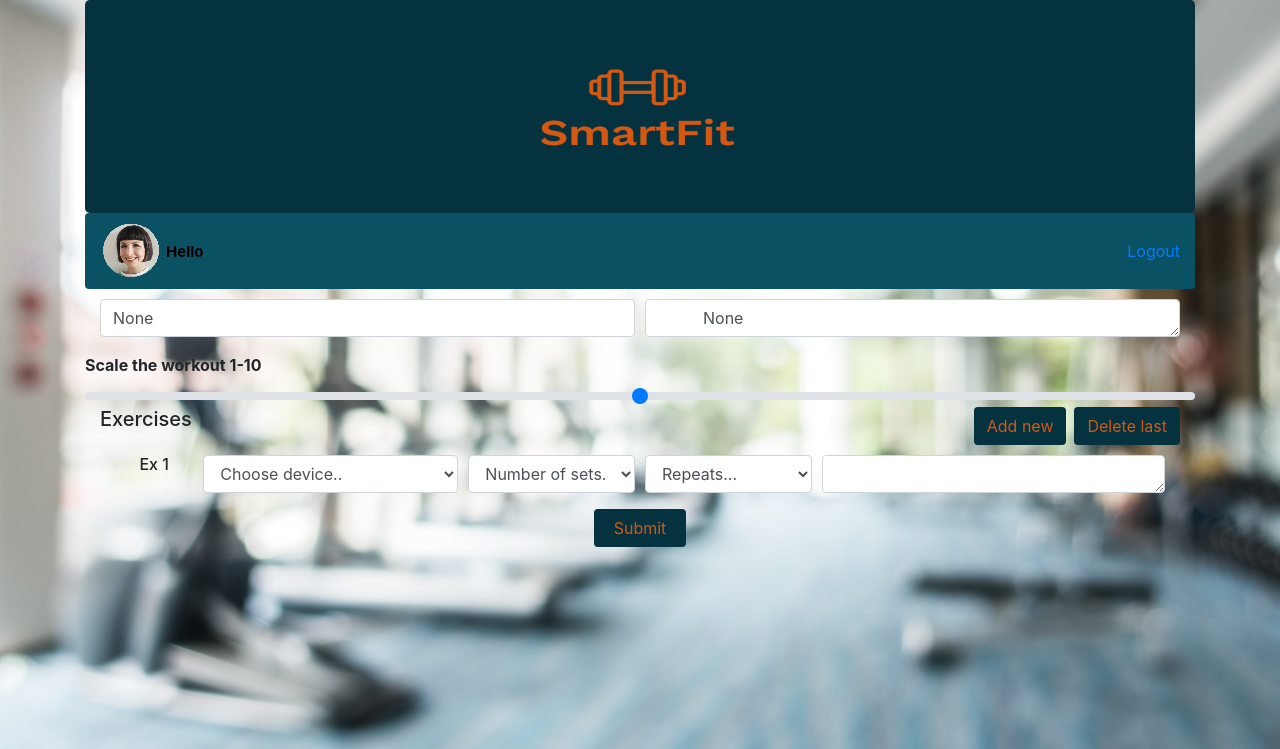
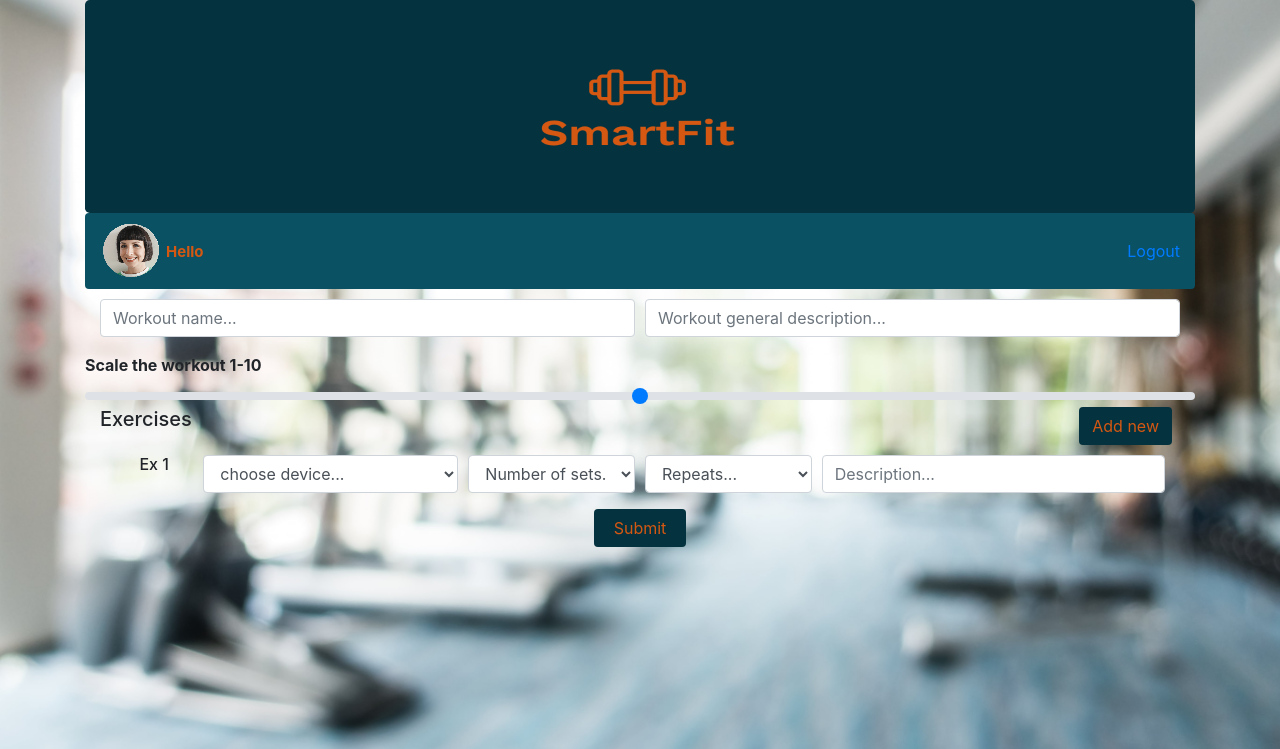
Before and after one commit to itamar27/Web-introduction, a Django app: page /workouts/new in a window 1280 px wide. Shown: the top 749 px of the page. Run offline with Django 3.2, Linux system fonts and the light colour scheme; a user stored in the database is signed in; some libraries are stand-ins or nearby versions.

Commit message:
fourth commit

```diff
--- a/exercises/final project/smart_fit-proj/smart_fit/urls.py
+++ b/exercises/final project/smart_fit-proj/smart_fit/urls.py
@@ -28,6 +28,7 @@
     path('workouts/new', views.workouts_create, name='worksouts.new'),
     path('workouts/<int:workout_id>', views.workouts_read, name='workouts.read'),
     path('workouts/update/<int:workout_id>', views.workouts_update, name='workouts.update'),
+    path('workouts/delete/<int:workout_id>', views.workouts_delete, name="workouts.delete"),
 
     path('workouts/exercises', views.workouts_excercises, name='worksouts.excercises.index'),
 
--- a/exercises/final project/smart_fit-proj/src/static/SmartFit/css/style.css
+++ b/exercises/final project/smart_fit-proj/src/static/SmartFit/css/style.css
@@ -73,7 +73,9 @@
     margin-left:10px ;
 }
 
-
+.navbar b{
+    color: #D45812;
+}
 /*-------------------Icon----------------------------------*/
 #iconTrainer{
     background: url("../images/iconTrainer.png") no-repeat ;
@@ -110,6 +115,11 @@
       padding-top: 15px;
   }
 
+ form input {
+        color: #D45812 !important;
+        font-size: 15px;
+        background-color: transparent;
+    }
 
 /*--------------------form---------------------------------*/
 
--- a/exercises/final project/smart_fit-proj/src/static/SmartFit/js/main.js
+++ b/exercises/final project/smart_fit-proj/src/static/SmartFit/js/main.js
@@ -1,5 +1,3 @@
-//-----------------Globals--------------------------//
-var NumOfWorkouts = 7
 //----------------- Index Functions----------------//
 $('#newworkout').click(function () {
   window.location = '/workouts/new';
@@ -13,22 +11,40 @@
 
 //---------------------------Workout form Trainer---------------//
 
-var numOfClicks = 0;
-var original = document.getElementById("duplicator");
+var numOfClicks = 1;
+var original = document.getElementById("duplicator1");
 if (original != null)
   var clones = [original];
 
+$(".addNewEx").click(function () {
+  if (numOfClicks <= 2) {
 
-$(".addNewEx").click(function () {
-  if (numOfClicks < 2) {
     var clone = original.cloneNode(true);
     clone.childNodes[9].childNodes[1].value = "";
-    clone.childNodes[3].childNodes[1].name = "ex_"+(numOfClicks + 2)+"_name";
-    clone.childNodes[5].childNodes[1].name = "ex_"+(numOfClicks + 2)+"_sets";
-    clone.childNodes[7].childNodes[1].name = "ex_"+(numOfClicks + 2)+"_reps";
-    clone.childNodes[9].childNodes[1].name = "ex_"+(numOfClicks + 2)+"_desc";
-    clone.id = "duplicator" + ++numOfClicks;
-    var txt = '<h6>Ex' + (numOfClicks + 1) + '</h6>';
+    clone.childNodes[3].childNodes[1].name = "ex_" + (numOfClicks + 1) + "_name";
+    clone.childNodes[5].childNodes[1].name = "ex_" + (numOfClicks + 1) + "_sets";
+    clone.childNodes[7].childNodes[1].name = "ex_" + (numOfClicks + 1) + "_reps";
+    clone.childNodes[9].childNodes[1].name = "ex_" + (numOfClicks + 1) + "_desc";
+    clone.id = "duplicator" + ((numOfClicks++)+1);
+    var txt = '<h6>Ex' + (numOfClicks ) +  '</h6>';
+    clone.childNodes[1].innerHTML = txt;
+    clones.push(clone);
+    original.parentNode.appendChild(clone);
+  }
+})
+
+$(".createmore").click(function () {
+  if( $("#duplicator2") != null)
+      numOfClicks++;
+  if (numOfClicks <= 2) {
+    var clone = original.cloneNode(true);
+    clone.childNodes[9].childNodes[1].value = "";
+    clone.childNodes[3].childNodes[1].name = "ex_" + (numOfClicks + 1) + "_name";
+    clone.childNodes[5].childNodes[1].name = "ex_" + (numOfClicks + 1) + "_sets";
+    clone.childNodes[7].childNodes[1].name = "ex_" + (numOfClicks + 1) + "_reps";
+    clone.childNodes[9].childNodes[1].name = "ex_" + (numOfClicks + 1) + "_desc";
+    clone.id = "duplicator" + ((numOfClicks++)+1);
+    var txt = '<h6>Ex' + (numOfClicks ) +  '</h6>';
     clone.childNodes[1].innerHTML = txt;
     clones.push(clone);
     original.parentNode.appendChild(clone);
@@ -36,23 +52,13 @@
 })
 
 
-
-$(".removeEx").click(function () {
-  if (numOfClicks != 0) {
-    original.parentNode.removeChild(clones[numOfClicks])
-    clones.pop();
-    numOfClicks--;
-  }
-})
-
-
 //------------------------------AJAX------------------------------//
 const $exList = $(".exercises-list");
-if ($exList.length > 0) {
-  $.getJSON("/workouts/exercises", function(data) {
-    $.each(data, function(key, item) {
+if ($exList.find('option').length == 1) {
+  $.getJSON("/workouts/exercises", function (data) {
+    $.each(data, function (key, item) {
       $exList.append(
-        $(`<option value=${item.name}>${item.name}</option>`)
+        $(`<option value="${item.name}">${item.name}</option>`)
       )
     });
   });
--- a/exercises/final project/smart_fit-proj/src/templates/auth/login.html
+++ b/exercises/final project/smart_fit-proj/src/templates/auth/login.html
@@ -26,7 +26,8 @@
             <div id="login-row" class="row justify-content-center align-items-center">
                 <div id="login-column" class="col-md-6">
                     <div id="login-box" class="col-md-12">
-                        <form id="login-form" class="form" action="/login" method="POST">
+                        <form id="login-form" class="form" action="" method="POST">
+                            {% csrf_token %}
                             <h3 class="text-center">Welcome to SmartFit</h3>
                             <div class="form-group">
                                 <label for="username">Username</label><br>
@@ -34,7 +35,7 @@
                             </div>
                             <div class="form-group">
                                 <label for="password">Password</label><br>
-                                <input type="text" name="password" id="password" class="form-control">
+                                <input type="password" name="password" id="password" class="form-control" >
                             </div>
                             <div class="form-group">
                                 <label for="remember-me"><span>Remember me</span> <span><input id="remember-me" name="remember-me" type="checkbox"></span></label><br>
--- a/exercises/final project/smart_fit-proj/src/templates/layout.html
+++ b/exercises/final project/smart_fit-proj/src/templates/layout.html
@@ -27,13 +27,18 @@
             </div>
 
             <nav class="navbar navbar-expand-sm navbar-expand-m  rounded">
-                <a class="navbar-brand col-md-3" href="#" id="iconTrainer">
-                    <b>Hello </b>{% if user.is_authenticated %}<span> {{ user.first_name }} {% endif %}</span>
+                {% if user.is_authenticated %}
+                <a class="navbar-brand col-md-3" href="#" {% if user.is_staff %} id="iconTrainer" {%else%} id="iconTrainee"{% endif %} >
+                    <b>Hello {{ user.first_name }} </b>
                 </a>
-                {% if user.is_authenticated %}
                 <a href="/logout" class="col-md-9 text-right ">Logout</a>
+                {% else %}
+                <b class="navbar-brand col-md-3">Welcome to SmartFit </b>
+                <div class="col-md-9 text-right ">
+                    <a href="/login">Sign in&nbsp;|</a>
+                    <a href="/register">Join us!</a>
+                </div>
                 {% endif %}
-                <div class="collapse navbar-collapse" id="collapsibleNavbar"></div>
             </nav>
 
             {% block content %}{% endblock %}
--- a/exercises/final project/smart_fit-proj/src/templates/workouts/_exercise.html
+++ b/exercises/final project/smart_fit-proj/src/templates/workouts/_exercise.html
@@ -1,12 +1,13 @@
-<div class="form-row" {% if index == 1 %}id="duplicator"{% endif %}>
+<div class="form-row" id="duplicator{{index}}"  >
   <h6 class="col-md-1 block-center text-center">Ex {{ index }}</h6>
 
   <div class="col-md-3">
     <select name="{{ name.html_name }}" class="form-control exercises-list">
-        <option selected>Choose device..</option>
+      <option>choose device...</option>
       {% if exercises is not None %}
         {% for exercise in exercises %}
-            <option {% if name.value == exercise.name %}selected{% endif %} value="{{ exercise.name }}">{{ exercise.name }}</option>
+          <option {% if name.value == exercise.name %} selected {% endif %} value="{{ exercise.name }}">{{ exercise.name }}
+          </option>
         {% endfor %}
       {% endif %}
     </select>
@@ -25,16 +26,14 @@
   <div class="form-group col-md-2">
     <select name="{{ reps.html_name }}" class="form-control">
       <option {% if reps.value is None %}selected{% endif %}>Repeats...</option>
-        <option {% if reps.value == "6" %}selected{% endif %} value="6">6-8</option>
-        <option {% if reps.value == "8" %}selected{% endif %} value="8">8-10</option>
-        <option {% if reps.value == "10" %}selected{% endif %} value="10">10-12</option>
-        <option {% if reps.value == "12" %}selected{% endif %} value="12">12-14</option>
+      <option {% if reps.value == "6" %}selected{% endif %} value="6">6</option>
+      <option {% if reps.value == "8" %}selected{% endif %} value="8">8</option>
+      <option {% if reps.value == "10" %}selected{% endif %} value="10">10</option>
+      <option {% if reps.value == "12" %}selected{% endif %} value="12">12</option>
     </select>
   </div>
 
   <div class="form-group col-md-4">
-      <textarea name="{{ desc.html_name }} " class="form-control" rows='1' placeholder="Description...">
-        {{ desc.value }}
-      </textarea>
+    <input name="{{ desc.html_name }}" class="form-control" placeholder="Description..." value="{% if desc.value is not None %}{{ desc.value }}{% endif %}" />
   </div>
 </div>
--- a/exercises/final project/smart_fit-proj/src/templates/workouts/new.html
+++ b/exercises/final project/smart_fit-proj/src/templates/workouts/new.html
@@ -5,20 +5,22 @@
 <div class="container" id="formCon">
   <form action="" method="POST">
     {% csrf_token %}
+
     <div class="form-row">
       <div class="form-group col-md-6">
-        <input type="text" name="{{ form.name.html_name }}" value="{{ form.name.value }}" class="form-control" placeholder="Workout name...">
+        <input type="text" name="{{ form.name.html_name }}" {%if form.name.value != none %}value="{{ form.name.value }}" {%endif%} class="form-control"
+          placeholder="Workout name..."></input>
       </div>
       <div class="form-group col-md-6">
-        <textarea class="form-control" name="{{ form.desc.html_name }}" rows="1" placeholder="Workout general description...">
-          {{ form.desc.value }}
-        </textarea>
+        <input class="form-control" name="{{ form.desc.html_name }}" {%if form.name.value != none %}value="{{ form.desc.value }}" {%endif%}
+          placeholder="Workout general description..."></input>
       </div>
     </div>
 
     <div class="row">
       <label for="customRange">Scale the workout 1-10</label>
-      <input type="range" name="{{ form.scale.html_name }}" value="{{ form.scale.value }}" class="custom-range" id="customRange" min="0" max="10">
+      <input type="range" name="{{ form.scale.html_name }}" value="{{ form.scale.value }}" class="custom-range"
+        id="customRange" min="0" max="10">
       <output class="bubble"></output>
     </div>
 
@@ -28,8 +30,12 @@
       </h5>
 
       <div class="col-md-4 d-flex">
-        <button type="button" class="btn addNewEx" title="Add new device">Add new</button>
-        <button type="button" class="btn removeEx" title="Remove new device">Delete last</button>
+
+      {% if form.name.value is None %}
+          <button type="button" class="btn addNewEx" title="Add new device">Add new</button>
+       {%else%}
+            <button type="button" class="btn createmore" title="Add new device">Add new</button>
+       {%endif%}
       </div>
     </div>
 
@@ -37,11 +43,11 @@
       {% include "workouts/_exercise.html" with index=1 name=form.ex_1_name sets=form.ex_1_sets reps=form.ex_1_reps desc=form.ex_1_desc exercises=exercises %}
 
       {% if form.ex_2_name.value is not None %}
-        {% include "workouts/_exercise.html" with index=2 name=form.ex_2_name sets=form.ex_2_sets reps=form.ex_2_reps desc=form.ex_2_desc exercises=exercises %}
+      {% include "workouts/_exercise.html" with index=2 name=form.ex_2_name sets=form.ex_2_sets reps=form.ex_2_reps desc=form.ex_2_desc exercises=exercises %}
       {% endif %}
 
       {% if form.ex_3_name.value is not None %}
-        {% include "workouts/_exercise.html" with index=3 name=form.ex_3_name sets=form.ex_3_sets reps=form.ex_3_reps desc=form.ex_3_desc exercises=exercises %}
+      {% include "workouts/_exercise.html" with index=3 name=form.ex_3_name sets=form.ex_3_sets reps=form.ex_3_reps desc=form.ex_3_desc exercises=exercises %}
       {% endif %}
     </div>
 
--- a/exercises/final project/smart_fit-proj/src/views.py
+++ b/exercises/final project/smart_fit-proj/src/views.py
@@ -30,7 +30,7 @@
     if request.method == 'POST':
         user = authenticate(request, username=request.POST['username'], password=request.POST['password'])
         if user is None:
-            return redirect('login')
+            return redirect('auth.login')
         else:
             login(request, user)
             return redirect('home.index')
@@ -42,7 +42,7 @@
     return redirect('home.index')
 
 def workouts_index(request):
-    _workout = Workout.objects.all()
+    _workout = Workout.objects.all().order_by('-scale')
     return render(request, 'workouts/index.html', {'workouts': _workout})
 
 @login_required
@@ -81,12 +81,17 @@
     return render(request, 'workouts/new.html', {'form': form, 'exercises': EXERCISES})
 
 @login_required
-def workouts_delete(request):
+def workouts_delete(request, workout_id):
+    workout = get_object_or_404(Workout, pk=workout_id)
+    if request.method == 'POST':
+        workout.delete()
+        return redirect('workouts.index')
+
     return render(request, 'home/index.html')
 
 def workouts_excercises(request):
     return JsonResponse(EXERCISES, safe=False)
 
 def home_index(request):
-    _workout = Workout.objects.all()[:4]
+    _workout = Workout.objects.all().order_by('-scale')[:4]
     return render(request, 'home/index.html', {'workouts': _workout})
```
Also changed, not shown: other parts of exercises/final project/smart_fit-proj/src/static/SmartFit/css/style.css (+15 -59 lines), exercises/final project/smart_fit-proj/src/templates/home/index.html (+7 -8 lines), exercises/final project/smart_fit-proj/src/templates/workouts/index.html (+8 -2 lines), exercises/final project/smart_fit-proj/src/templates/workouts/show.html (+5 -13 lines), exercises/final project/smart_fit-proj/db.sqlite3, exercises/final project/smart_fit-proj/src/static/SmartFit/images/map.png, exercises/final project/smart_fit-proj/src/static/SmartFit/images/map2.png (added), exercises/final project/smart_fit-proj/src/static/SmartFit/images/map3.png (added), exercises/final project/smart_fit-proj/src/static/SmartFit/images/map4.png (added). Lines whose indentation alone changed are shown as unchanged.
